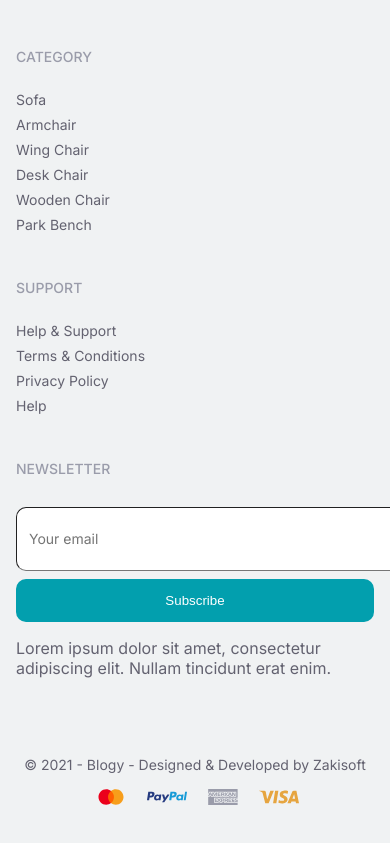
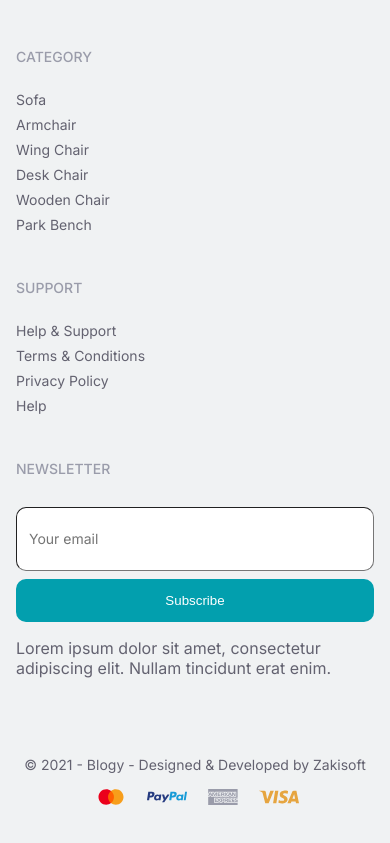
Before and after one commit to raza-ahmed-khan360/Marketplace-Hackathon, a Next.js app: page /about in a window 390 px wide. Shown: the part 3965-4808 px from the top of the page. Built offline with nearby package versions, Linux system fonts and the light colour scheme; no server answers.

Commit message:
Update Footer.tsx

```diff
--- a/app/home/sections/Footer.tsx
+++ b/app/home/sections/Footer.tsx
@@ -82,20 +82,20 @@ const Footer: NextPage = () => {
           <div className="flex flex-col items-start gap-4">
             <h3 className="text-sm font-medium text-gray-scales-gray uppercase">Newsletter</h3>
             <form className="w-full flex flex-col gap-2">
-              <div className="flex flex-col sm:flex-row gap-2">
+              <div className="flex flex-col sm:flex-row gap-2 max-w-[400px] sm:max-w-none">
                 <input
                   type="email"
                   placeholder="Your email"
-                  className="flex-grow rounded-3xs bg-gray-scales-white h-[46px] py-2 px-3 text-sm focus:outline-none focus:border-accents-dark-accents border border-gray-scales-light-gray font-inter text-gray-scales-dark-gray w-full"
+                  className="flex-grow rounded-3xs bg-gray-scales-white h-[46px] py-2 px-3 text-sm focus:outline-none focus:border-accents-dark-accents border border-gray-scales-light-gray font-inter text-gray-scales-dark-gray"
                 />
                 <button
                   type="submit"
-                  className="bg-accents-accents text-gray-scales-white text-md font-medium py-3.5 px-6 cursor-pointer rounded-3xs hover:bg-accents-dark-accents transition-colors w-full sm:w-auto"
+                  className="bg-accents-accents text-gray-scales-white text-md font-medium py-3.5 px-6 cursor-pointer rounded-3xs hover:bg-accents-dark-accents transition-colors whitespace-nowrap"
                 >
                   Subscribe
                 </button>
               </div>
-              <p className="text-xs text-gray-scales-dark-gray mt-2">
+              <p className="text-xs text-gray-scales-dark-gray mt-2 max-w-[400px] sm:max-w-none">
                 Lorem ipsum dolor sit amet, consectetur adipiscing elit. Nullam tincidunt erat enim.
               </p>
             </form>
```
